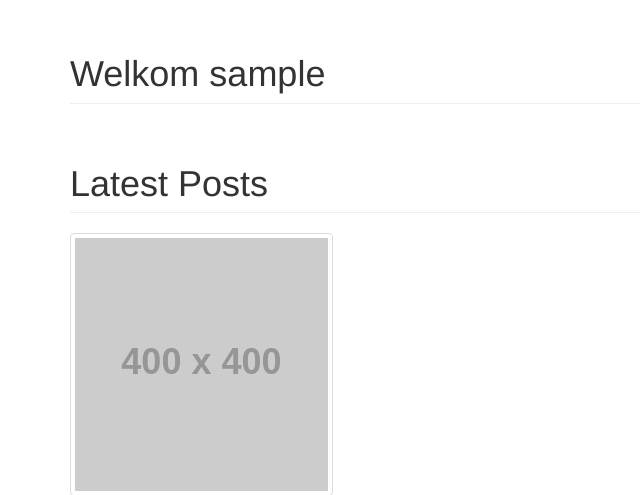
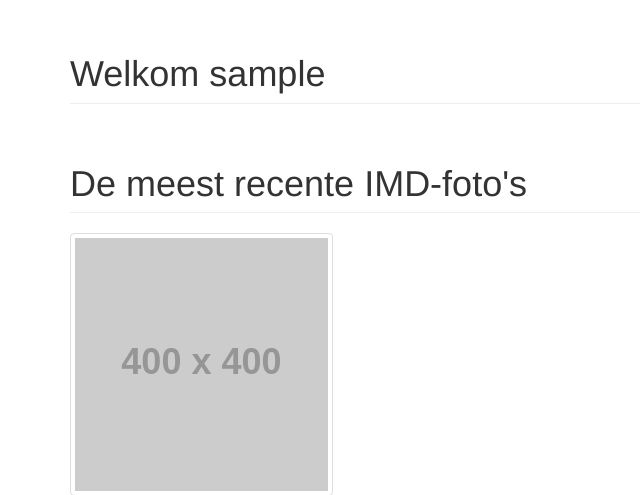
Before and after one commit to ErhanLammar/IMDstagram, a PHP site: page /homepage.php in a window 1280 px wide. Shown: the part 56-551 px from the top of the page, without its empty margins (0-640 px from the left). Run offline with PHP 8.4, Linux system fonts and the light colour scheme; the visitor is signed in with stand-in values (Sample User, id 1); some libraries are stand-ins or nearby versions.

```diff
--- a/homepage.php
+++ b/homepage.php
@@ -9,7 +9,7 @@
 session_start();
 if(!isset($_SESSION['loggedIn'])){
     echo("not set");
-    header("Location:Login.php");
+    header("Location:index.php");
 }
 
 ?><!DOCTYPE html>
@@ -97,7 +97,7 @@ if(!isset($_SESSION['loggedIn'])){
             <h1 class="page-header">Welkom <?php  echo ($_SESSION["loggedIn"])  ?> </h1>
         </div>
         <div class="col-lg-12">
-            <h1 class="page-header">Latest Posts</h1>
+            <h1 class="page-header">De meest recente IMD-foto's</h1>
         </div>
 
         <div class="col-lg-3 col-md-4 col-xs-6 thumb">
```
